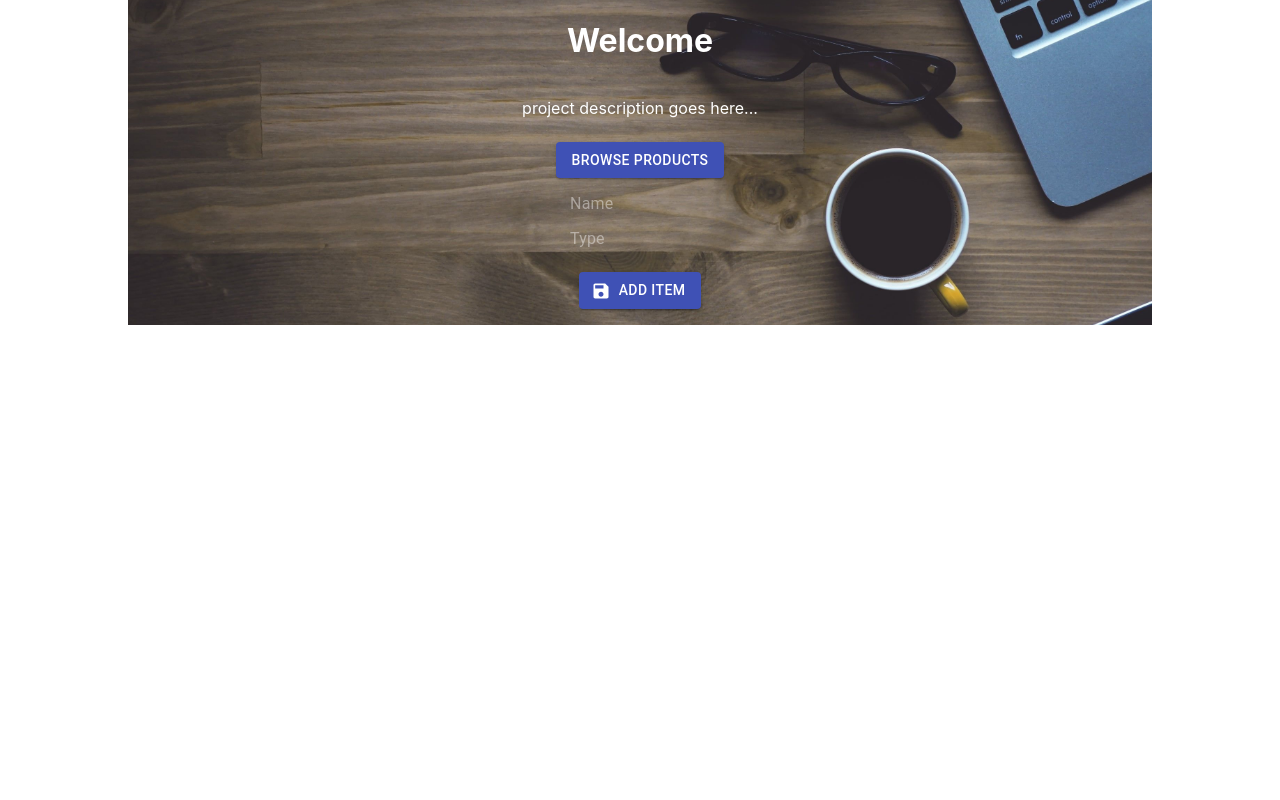
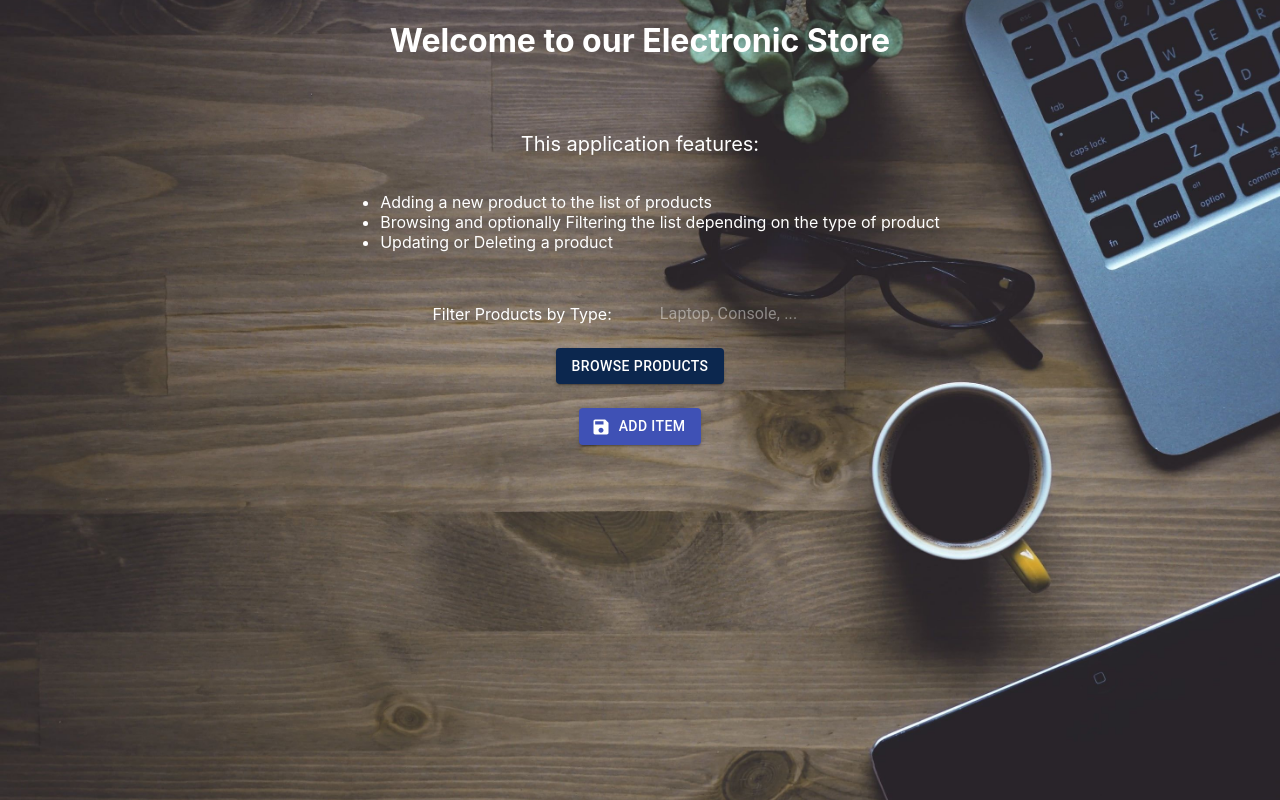
Before and after one commit to Amd2D/EL-Front-End, a React (Create React App) app: page / in a window 1280 px wide. Built offline with nearby package versions, Linux system fonts and the light colour scheme.

Commit message:
UI fixes

```diff
--- a/src/Slider.css
+++ b/src/Slider.css
@@ -1,36 +1,7 @@
-.homepage {
-  background-image: url(./mainBG.jpg);
-  width: 80%;
-  height: 100%;
-  background-size: cover;
-  background-position: center center;
-  background-repeat: no-repeat;
-  margin:auto;
-  padding:0;
-  display: flex;
-  flex-direction: column;
-}
-
-.header {
-  text-align:center;
-  color: white;
-  align-items: center;
-  justify-content: center;
-}
-
-.body {
-  display:flex;
-  flex-direction: column;
-  text-align:center;
-  align-items: center;
-  justify-content: center;
-  color: white;
-}
-
 .itemContainer{
   background-image: url(./mainBG.jpg);
   width: 80%;
-  height: 100%;
+  height: 100vh;
   background-size: cover;
   background-position: center center;
   background-repeat: no-repeat;
--- a/src/Slider.js
+++ b/src/Slider.js
@@ -8,8 +8,6 @@ import React from "react";
 import {makeStyles} from "@material-ui/core/styles";
 import SaveIcon from '@material-ui/icons/Save';
 import InputBase from '@material-ui/core/InputBase';
-import Modal from '@material-ui/core/Modal';
-import bg from './mainBG.jpg'
 
 function rand() {
     return Math.round(Math.random() * 20) - 10;
--- a/src/components/Card.js
+++ b/src/components/Card.js
@@ -1,5 +1,4 @@
 import React from 'react';
-import ReactDOM from 'react-dom';
 import { makeStyles } from '@material-ui/core/styles';
 import Card from '@material-ui/core/Card';
 import CardContent from '@material-ui/core/CardContent';
@@ -13,13 +12,9 @@ import Modal from "@material-ui/core/Modal";
 import InputBase from "@material-ui/core/InputBase";
 import SaveIcon from "@material-ui/icons/Save";
 
-function rand() {
-    return Math.round(Math.random() * 20) - 10;
-}
-
 function getModalStyle() {
-    const top = 50 + rand();
-    const left = 50 + rand();
+    const top = 50
+    const left = 50
 
     return {
         top: `${top}%`,
@@ -30,8 +25,9 @@ function getModalStyle() {
 
 const useStyles = makeStyles((theme) => ({
     root: {
-        width: "40%",
+        width: "45%",
         height: 400,
+        borderRadius:"20px",
     },
     updateButton: {
         margin: theme.spacing(1),
@@ -39,6 +35,8 @@ const useStyles = makeStyles((theme) => ({
         '&:hover': {
             backgroundColor: '#FFBF00',
         },
+        marginRight:'40px',
+        marginLeft:'100px'
     },
     deleteButton: {
         margin: theme.spacing(1),
@@ -48,7 +46,6 @@ const useStyles = makeStyles((theme) => ({
     },
     inputInput: {
         padding: theme.spacing(1, 1, 1, 0),
-        // vertical padding + font size from searchIcon
         paddingLeft: `calc(1em + ${theme.spacing(4)}px)`,
         transition: theme.transitions.create('width'),
         width: '100%',
@@ -71,8 +68,22 @@ const useStyles = makeStyles((theme) => ({
     inputField:{
         display: 'flex',
         flexDirection:'row',
-        justifyContent:'center'
-    }
+        width:'100%'
+    },
+    inputLabel:{
+        width:"20%",
+        marginRight:"10%",
+        marginLeft:"10%"
+    },
+    itemTitle:{
+        marginBottom:"40px",
+    },
+    itemDescription:{
+        marginBottom:"40px",
+    },
+    itemPrice:{
+        marginBottom:"40px",
+    },
 }));
 
 export default function Items() {
@@ -92,12 +103,12 @@ export default function Items() {
     const body = (
         <div style={modalStyle} className={classes.paper}>
             <h2 id="simple-modal-title">Enter updated product details</h2>
-            <div className='inputField'>
-                <p id="simple-modal-description">
+            <div className={classes.inputField}>
+                <p id="simple-modal-description" className={classes.inputLabel}>
                     Name:
                 </p>
                 <InputBase
-                    placeholder="Browse a specific item..."
+                    placeholder="ex: Lenovo, HP, ..."
                     classes={{
                         root: classes.inputRoot,
                         input: classes.inputInput,
@@ -106,12 +117,12 @@ export default function Items() {
                 />
             </div>
 
-            <div className='inputField'>
-                <p id="simple-modal-description">
+            <div className={classes.inputField}>
+                <p id="simple-modal-description" className={classes.inputLabel}>
                     Type:
                 </p>
                 <InputBase
-                    placeholder="Browse a specific item..."
+                    placeholder="ex: Laptop, Console, ..."
                     classes={{
                         root: classes.inputRoot,
                         input: classes.inputInput,
@@ -119,12 +130,12 @@ export default function Items() {
                     inputProps={{ 'aria-label': 'search' }}
                 />
             </div>
-            <div className='inputField'>
-                <p id="simple-modal-description">
+            <div className={classes.inputField}>
+                <p id="simple-modal-description" className={classes.inputLabel}>
                     Price:
                 </p>
                 <InputBase
-                    placeholder="Browse a specific item..."
+                    placeholder="bruh"
                     classes={{
                         root: classes.inputRoot,
                         input: classes.inputInput,
@@ -132,8 +143,8 @@ export default function Items() {
                     inputProps={{ 'aria-label': 'search' }}
                 />
             </div>
-            <div className='inputField'>
-                <p id="simple-modal-description">
+            <div className={classes.inputField}>
+                <p id="simple-modal-description" className={classes.inputLabel}>
                     Description:
                 </p>
                 <InputBase
@@ -145,8 +156,8 @@ export default function Items() {
                     inputProps={{ 'aria-label': 'search' }}
                 />
             </div>
-            <div className='inputField'>
-                <p id="simple-modal-description">
+            <div className={classes.inputField}>
+                <p id="simple-modal-description" className={classes.inputLabel}>
                     Image URL:
                 </p>
                 <InputBase
@@ -177,21 +188,30 @@ export default function Items() {
                     component="img"
                     alt="Laptop"
                     height="100%"
+                    maxwidth="100%"
                     image='https://www.lenovo.com/medias/lenovo-laptop-gaming-legion-7-16in-amd-gallery-11.png?context=bWFzdGVyfHJvb3R8MTAzOTg1fGltYWdlL3BuZ3xoOWQvaDRkLzExNDg0MTMyNDA5Mzc0LnBuZ3w5ZTBkYzIwMmU4MjRkMTM1MTIzZjhhZTk2ZjFjNGJjMmQ3YTE5MWFjMzg4Y2RmZDk3YjZkM2E3Nzk0MjdjNjJj'
                     title="Laptop"
                 />
         </Card>
             <Card className={classes.root}>
                 <CardContent>
-                <Typography gutterBottom variant="h5" component="h2">
+                    <div className={classes.itemTitle}>
+                        <Typography gutterBottom={true} variant="h4" component="h2" align='center'>
                             Laptop - Lenovo Legion 7
                         </Typography>
-                <Typography variant="body2" color="textSecondary" component="p">
-                    Description: The Lenovo Legion 7i laptop is one hell of a machine. Powerful, great screen and graphics, good sound, very good battery life, it ticks just about every box
+                    </div>
+                    <div className={classes.itemDescription}>
+                        <Typography paragraph={true} gutterBottom={true} variant="body1" color="textSecondary"
+                                    component="p">
+                            Description: The Lenovo Legion 7i laptop is one hell of a machine. Powerful, great screen
+                            and graphics, good sound, very good battery life, it ticks just about every box
                         </Typography>
-                <Typography gutterBottom variant="h5" component="h2">
-                    Price: 1800
+                    </div>
+                    <div className={classes.itemPrice}>
+                        <Typography gutterBottom={true} variant="h5" component="h2" align='right'>
+                            Price: 1800$
                         </Typography>
+                    </div>
                 </CardContent>
                 <CardActions>
                     <Button
@@ -199,7 +219,7 @@ export default function Items() {
                         variant="contained"
                         color="primary"
                         className={classes.updateButton}
-                startIcon={<CloudUploadIcon />}
+                        startIcon={<CloudUploadIcon/>}
                     >Update
                     </Button>
                     <Modal
@@ -214,7 +234,7 @@ export default function Items() {
                         variant="contained"
                         color="secondary"
                         className={classes.deleteButton}
-                startIcon={<DeleteIcon />}
+                        startIcon={<DeleteIcon/>}
                     >
                         Delete
                     </Button>
--- a/src/components/Home.css
+++ b/src/components/Home.css
@@ -1,7 +1,7 @@
 .homepage {
-    background-image: url(./mainBG.jpg);
-    width: 80%;
-    height: 100%;
+    background-image: url(../mainBG.jpg);
+    min-width: 100%;
+    min-height:100vh;
     background-size: cover;
     background-position: center center;
     background-repeat: no-repeat;
@@ -16,13 +16,32 @@
     color: white;
     align-items: center;
     justify-content: center;
+    margin-bottom: 30px;
 }
 
 .body {
     display:flex;
     flex-direction: column;
-    text-align:center;
     align-items: center;
-    justify-content: center;
     color: white;
 }
+
+.descriptionBox {
+    display:flex;
+    flex-direction: column;
+    padding-bottom: 20px;
+}
+
+.desc {
+    text-align:center;
+    font-size: 20px;
+}
+
+.description {
+}
+
+.inputs {
+    display: flex;
+    flex-direction: row;
+    text-align:center;
+}
--- a/src/components/Home.js
+++ b/src/components/Home.js
@@ -1,4 +1,5 @@
 import React from 'react';
+import './Home.css';
 import {Button} from '@material-ui/core';
 import {CardActions} from '@material-ui/core';
 import SaveIcon from '@material-ui/icons/Save';
@@ -7,13 +8,9 @@ import {makeStyles} from "@material-ui/core/styles";
 import Modal from '@material-ui/core/Modal';
 import { Link } from "react-router-dom";
 
-function rand() {
-    return Math.round(Math.random() * 20) - 10;
-}
-
 function getModalStyle() {
-    const top = 50 + rand();
-    const left = 50 + rand();
+    const top = 50
+    const left = 50
 
     return {
         top: `${top}%`,
@@ -28,7 +25,6 @@ const useStyles = makeStyles((theme) => ({
     },
     inputInput: {
         padding: theme.spacing(1, 1, 1, 0),
-        // vertical padding + font size from searchIcon
         paddingLeft: `calc(1em + ${theme.spacing(4)}px)`,
         transition: theme.transitions.create('width'),
         width: '100%',
@@ -36,13 +32,41 @@ const useStyles = makeStyles((theme) => ({
             width: '20ch',
         },
     },
+    browseButton: {
+        margin: theme.spacing(1),
+        backgroundColor:'#0c274e',
+        '&:hover': {
+            backgroundColor: '#0c274e',
+        },
+    },
     addButton: {
         margin: theme.spacing(1),
+    },
+    paper: {
+        display: 'flex',
+        flexDirection:'column',
+        justifyContent: 'center',
+        alignItems: 'center',
+        position: 'absolute',
+        width: 500,
+        backgroundColor: theme.palette.background.paper,
+        border: '2px solid #000',
+        boxShadow: theme.shadows[5],
+        padding: theme.spacing(2, 4, 3),
+    },
+    inputField:{
+        display: 'flex',
+        flexDirection:'row',
+        width:"100%",
+    },
+    inputLabel:{
+        width:"20%",
+        marginRight:"10%",
+        marginLeft:"10%"
     },
 }));
 
 export default function Home(){
-
     const classes = useStyles();
 
     const [modalStyle] = React.useState(getModalStyle);
@@ -59,12 +83,12 @@ export default function Home(){
     const body = (
         <div style={modalStyle} className={classes.paper}>
             <h2 id="simple-modal-title">Enter new product details</h2>
-            <div className='inputField'>
-                <p id="simple-modal-description">
+            <div className={classes.inputField}>
+                <p id="simple-modal-description" className={classes.inputLabel}>
                     Name:
                 </p>
                 <InputBase
-                    placeholder="Browse a specific item..."
+                    placeholder="Add a Name"
                     classes={{
                         root: classes.inputRoot,
                         input: classes.inputInput,
@@ -72,12 +96,12 @@ export default function Home(){
                     inputProps={{ 'aria-label': 'search' }}
                 />
             </div>
-            <div className='inputField'>
-                <p id="simple-modal-description">
+            <div className={classes.inputField}>
+                <p id="simple-modal-description" className={classes.inputLabel}>
                     Type:
                 </p>
                 <InputBase
-                    placeholder="Browse a specific item..."
+                    placeholder="Add a Type"
                     classes={{
                         root: classes.inputRoot,
                         input: classes.inputInput,
@@ -85,12 +109,12 @@ export default function Home(){
                     inputProps={{ 'aria-label': 'search' }}
                 />
             </div>
-            <div className='inputField'>
-                <p id="simple-modal-description">
+            <div className={classes.inputField}>
+                <p id="simple-modal-description" className={classes.inputLabel}>
                     Price:
                 </p>
                 <InputBase
-                    placeholder="Browse a specific item..."
+                    placeholder="Add a Price"
                     classes={{
                         root: classes.inputRoot,
                         input: classes.inputInput,
@@ -98,12 +122,12 @@ export default function Home(){
                     inputProps={{ 'aria-label': 'search' }}
                 />
             </div>
-            <div className='inputField'>
-                <p id="simple-modal-description">
+            <div className={classes.inputField}>
+                <p id="simple-modal-description" className={classes.inputLabel}>
                     Description:
                 </p>
                 <InputBase
-                    placeholder="Browse a specific item..."
+                    placeholder="Add a Description"
                     classes={{
                         root: classes.inputRoot,
                         input: classes.inputInput,
@@ -111,12 +135,12 @@ export default function Home(){
                     inputProps={{ 'aria-label': 'search' }}
                 />
             </div>
-            <div className='inputField'>
-                <p id="simple-modal-description">
+            <div className={classes.inputField}>
+                <p id="simple-modal-description" className={classes.inputLabel}>
                     Image URL:
                 </p>
                 <InputBase
-                    placeholder="Browse a specific item..."
+                    placeholder="Add an Image URL"
                     classes={{
                         root: classes.inputRoot,
                         input: classes.inputInput,
@@ -139,38 +163,47 @@ export default function Home(){
         <div className="homepage">
             <header className="header">
                 <h1>
-                    Welcome
+                    Welcome to our Electronic Store
                 </h1>
             </header>
             <body className="body">
+            <div className="descriptionBox">
+            <p className="desc">
+                This application features:
+            </p>
+                <ul className="description">
+                    <li>
+                        Adding a new product to the list of products
+                    </li>
+                    <li>
+                        Browsing and optionally Filtering the list depending on the type of product
+                    </li>
+                    <li>
+                        Updating or Deleting a product
+                    </li>
+                </ul>
+            </div>
+            <div className="inputs">
             <p>
-                project description goes here...
+                Filter Products by Type:
             </p>
-            <Link to="/items">
-            <Button
-                variant="contained"
-                color="primary"
-                className={classes.addButton}
-                // startIcon={<SaveIcon />}
-            >Browse Products
-            </Button>
-            </Link>
             <InputBase
-                placeholder="Name"
+                placeholder="Laptop, Console, ..."
                 classes={{
                     root: classes.inputRoot,
                     input: classes.inputInput,
                 }}
                 inputProps={{ 'aria-label': 'search' }}
             />
-            <InputBase
-                placeholder="Type"
-                classes={{
-                    root: classes.inputRoot,
-                    input: classes.inputInput,
-                }}
-                inputProps={{ 'aria-label': 'search' }}
-            />
+            </div>
+            <Link to="/items">
+                <Button
+                    variant="contained"
+                    color="primary"
+                    className={classes.browseButton}
+                >Browse Products
+                </Button>
+            </Link>
             <CardActions>
                 <Button
                     onClick={handleOpen}
--- a/src/index.css
+++ b/src/index.css
@@ -5,6 +5,7 @@ body {
     sans-serif;
   -webkit-font-smoothing: antialiased;
   -moz-osx-font-smoothing: grayscale;
+  min-height: 100%;
 }
 
 code {
```
Also changed, not shown: src/components/Card.css (deleted, +0 -11 lines), src/logo.png (deleted). Lines whose indentation alone changed are shown as unchanged.
